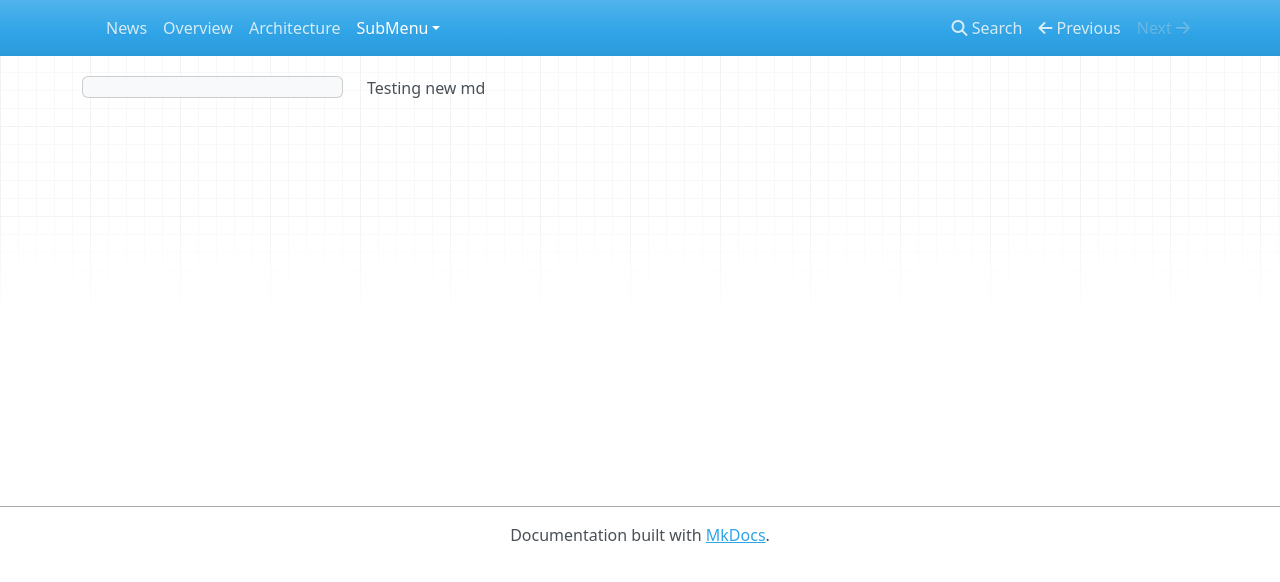
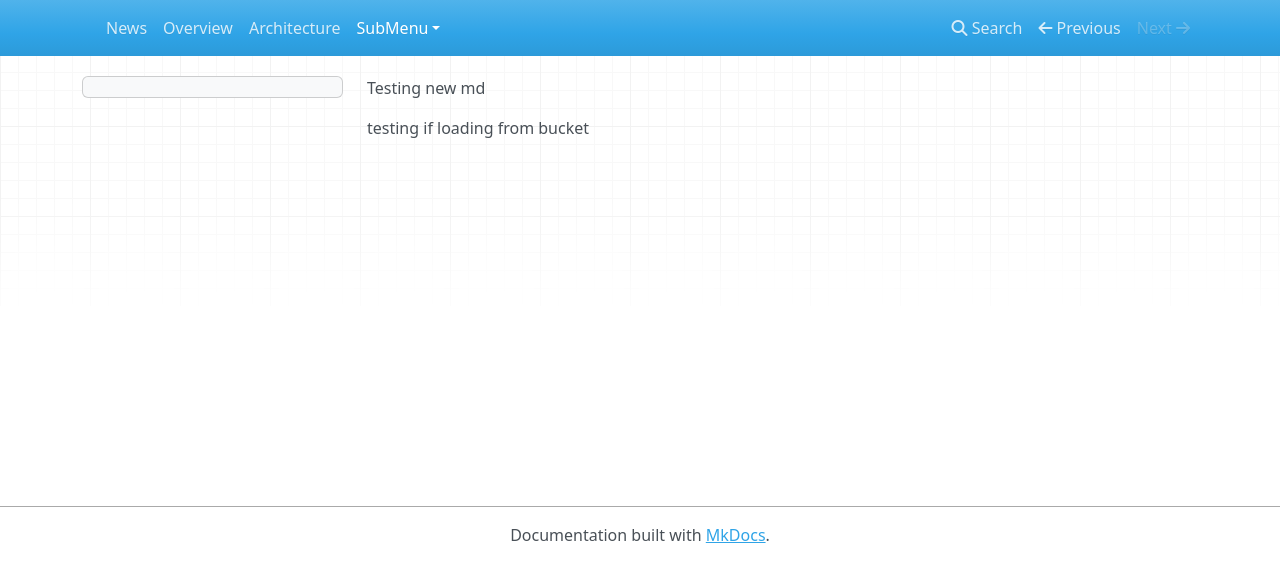
Before and after one commit to DenisDuev/test-md, an MkDocs documentation site: the page built from docs/ar.md, in a window 1280 px wide. Shown: the top 582 px of the page. Built offline with MkDocs 1.6.1, drawn with Linux system fonts in a browser that asks for light colours; nearby versions of some CDN libraries.

Commit message:
Update ar.md

```diff
--- a/docs/ar.md
+++ b/docs/ar.md
@@ -1 +1,3 @@
 Testing new md
+
+testing if loading from bucket
```
